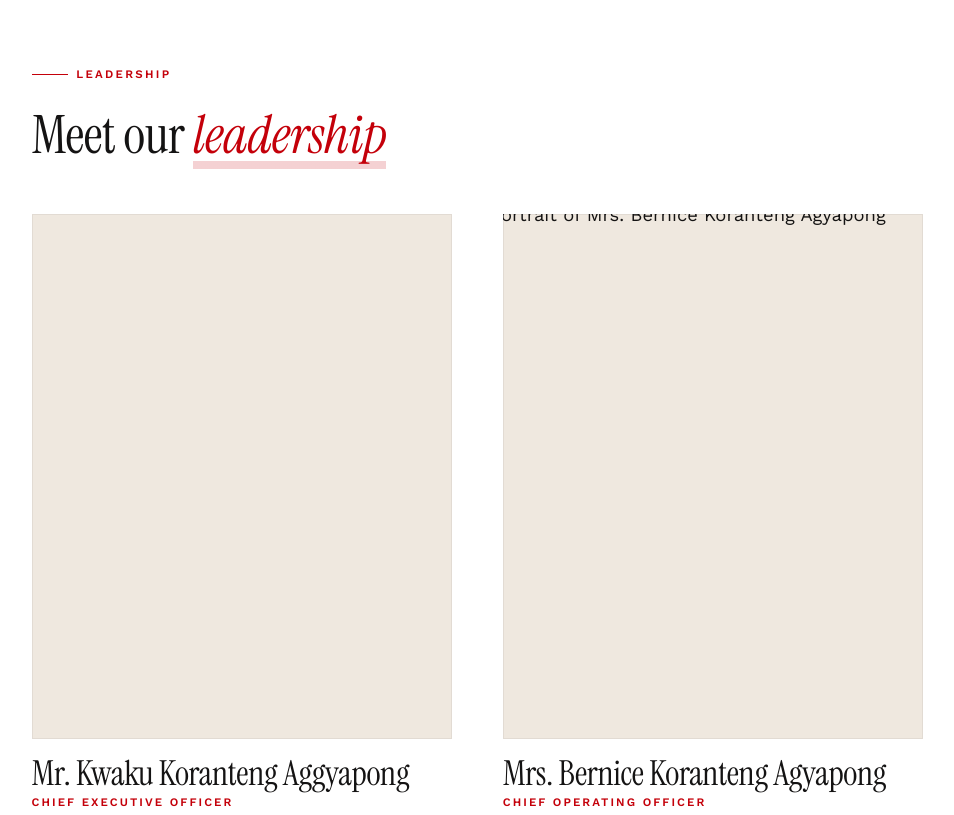
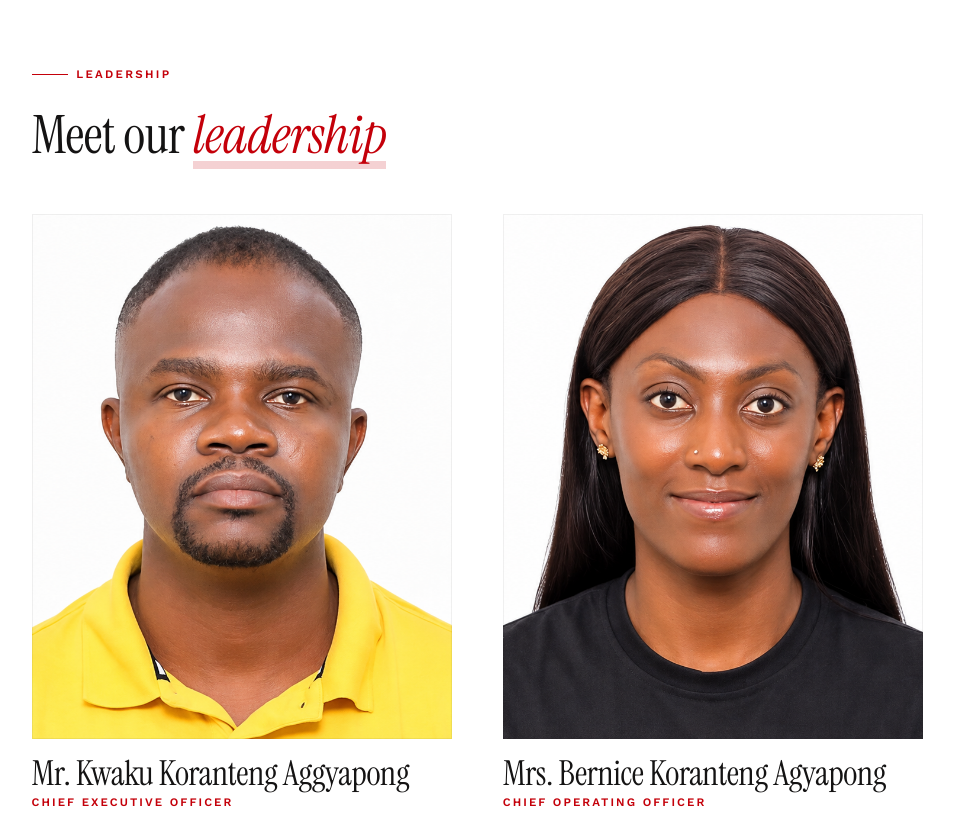
Before and after one commit to Richard675/k3b-website, a plain HTML site: page about/index.html in a window 1280 px wide. Shown: the part 1840-2655 px from the top of the page, without its empty margins (19-973 px from the left). Drawn offline with Linux system fonts and the light colour scheme.

Commit message:
Fix CEO and COO photographs

```diff
--- a/about/index.html
+++ b/about/index.html
@@ -87,18 +87,18 @@
     <div class="container">
       <div class="section-head"><div><p class="eyebrow">Leadership</p><h2>Meet our <em>leadership</em></h2></div></div>
       <div class="leaders"><figure class="leader" data-reveal>
-    <div class="portrait"><img src="../media/images/2026/10/02e9069bb674-ceo-960.webp" srcset="../media/images/2026/10/02e9069bb674-ceo-480.webp 480w, ../media/images/2026/10/02e9069bb674-ceo-960.webp 960w" sizes="(max-width: 700px) 100vw, 420px" alt="Portrait of Mr. Kwaku Koranteng Aggyapong"
-    width="1280" height="1280" loading="lazy" decoding="async"
-     class="" style="--fx:62%;--fy:21%;--zoom:1.7"></div>
+    <div class="portrait"><img src="../media/images/2026/10/mr-kwaku-koranteng-aggyapong.png" alt="Portrait of Mr. Kwaku Koranteng Aggyapong"
+    width="887" height="887" loading="lazy" decoding="async"
+     class="" style="--fx:50%;--fy:50%;--zoom:1"></div>
     <figcaption>
       <h3>Mr. Kwaku Koranteng Aggyapong</h3>
       <p class="role">Chief Executive Officer</p>
 
     </figcaption>
   </figure><figure class="leader" data-reveal>
-    <div class="portrait"><img src="../media/images/2026/10/23608812c8b3-coo-960.webp" srcset="../media/images/2026/10/23608812c8b3-coo-480.webp 480w, ../media/images/2026/10/23608812c8b3-coo-960.webp 960w" sizes="(max-width: 700px) 100vw, 420px" alt="Portrait of Mrs. Bernice Koranteng Agyapong"
-    width="1280" height="1280" loading="lazy" decoding="async"
-     class="" style="--fx:50%;--fy:18%;--zoom:1.15"></div>
+    <div class="portrait"><img src="../media/images/2026/10/mrs-bernice-koranteng-agyapong.png" alt="Portrait of Mrs. Bernice Koranteng Agyapong"
+    width="887" height="887" loading="lazy" decoding="async"
+     class="" style="--fx:50%;--fy:50%;--zoom:1"></div>
     <figcaption>
       <h3>Mrs. Bernice Koranteng Agyapong</h3>
       <p class="role">Chief Operating Officer</p>
```
Also changed, not shown: index.html (+4 -4 lines), media/images/2026/10/mr-kwaku-koranteng-aggyapong.png (added), media/images/2026/10/mrs-bernice-koranteng-agyapong.png (added).
